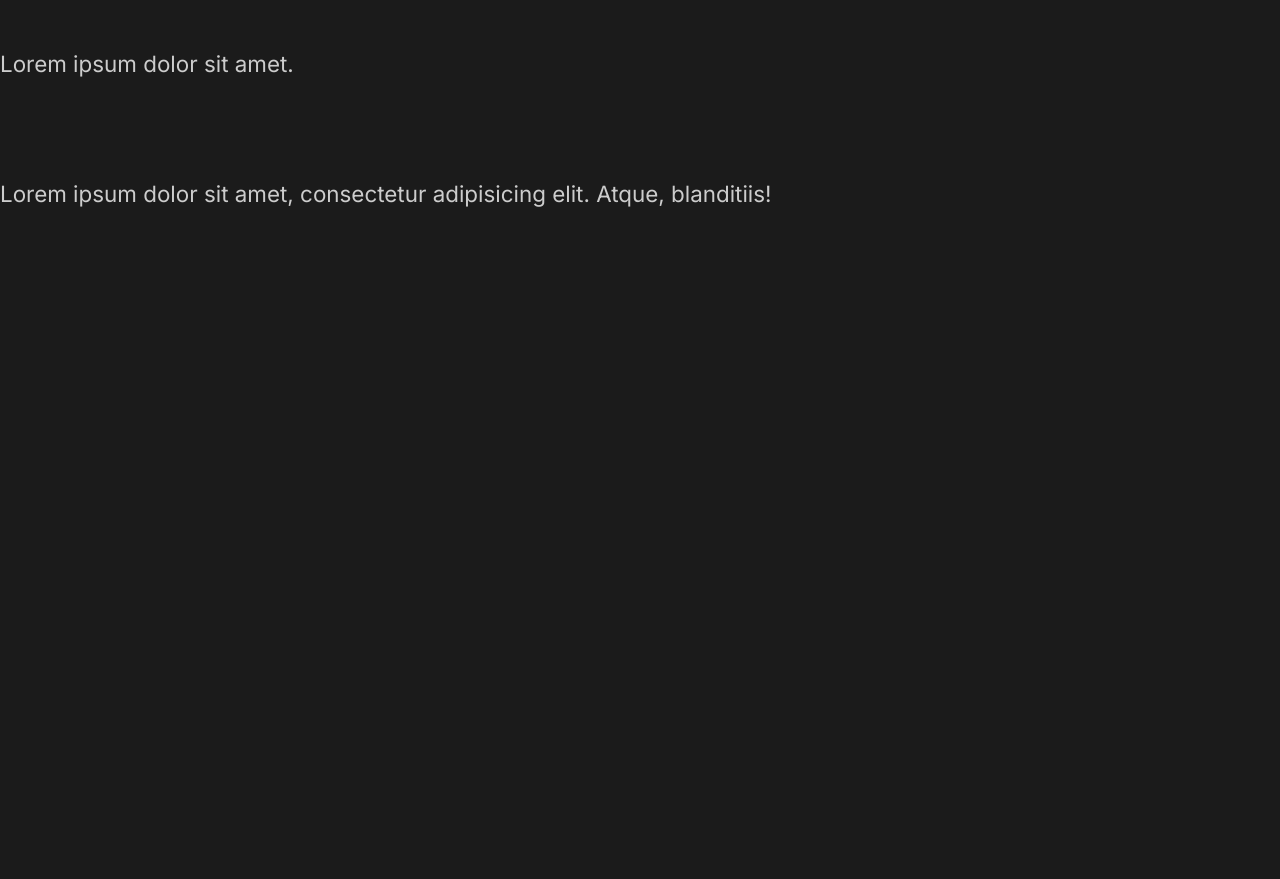
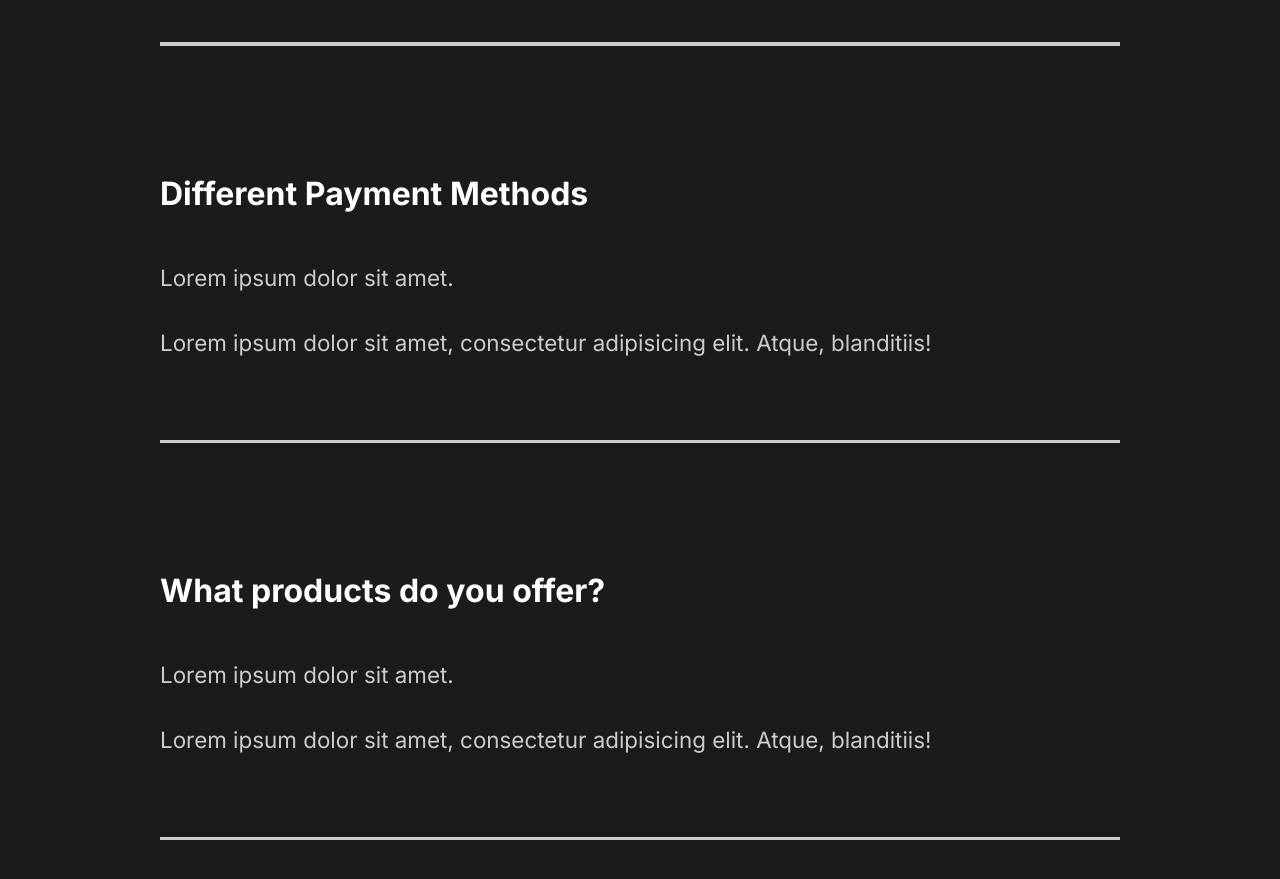
Before and after one commit to easternjamm/capture, a React (Create React App) app: page / in a window 1280 px wide. Shown: the part 3006-3885 px from the top of the page. Before the commit the page ends 3265 px from the top, so only its background shows below. Built offline with nearby package versions, Linux system fonts and the light colour scheme.

Commit message:
7. Styling Faq Section

```diff
--- a/src/components/FaqSection.js
+++ b/src/components/FaqSection.js
@@ -1,6 +1,9 @@
+import styled from "styled-components";
+import { About } from "../styles";
+
 const FaqSection = () => {
   return (
-    <div className='faq'>
+    <Faq>
       <h2>
         Any Questions <span>FAQ</span>
       </h2>
@@ -13,6 +16,7 @@
             blanditiis!
           </p>
         </div>
+        <div className='faq-line'></div>
       </div>
       <div className='question'>
         <h4>Daily schedule</h4>
@@ -23,6 +27,7 @@
             blanditiis!
           </p>
         </div>
+        <div className='faq-line'></div>
       </div>
       <div className='question'>
         <h4>Different Payment Methods</h4>
@@ -33,6 +38,7 @@
             blanditiis!
           </p>
         </div>
+        <div className='faq-line'></div>
       </div>
       <div className='question'>
         <h4>What products do you offer?</h4>
@@ -43,9 +49,37 @@
             blanditiis!
           </p>
         </div>
+        <div className='faq-line'></div>
       </div>
-    </div>
+    </Faq>
   );
 };
 
+const Faq = styled(About)`
+  display: block;
+  span {
+    display: block;
+  }
+  h2 {
+    padding-bottom: 2rem;
+    font-weight: lighter;
+  }
+  .faq-line {
+    background: #cccccc;
+    height: 0.2rem;
+    margin: 2rem 0rem;
+    width: 100% auto;
+  }
+  .question {
+    padding: 3rem 0rem;
+    cursor: pointer;
+  }
+  .answer {
+    padding: 2rem 0rem;
+    p {
+      padding: 1rem 0rem;
+    }
+  }
+`;
+
 export default FaqSection;
--- a/src/components/GlobalStyle.js
+++ b/src/components/GlobalStyle.js
@@ -35,6 +35,7 @@
 }
 h4{
     font-weight: bold;
+    font-size: 2rem;
 }
 span{
     font-weight: bold;
```
